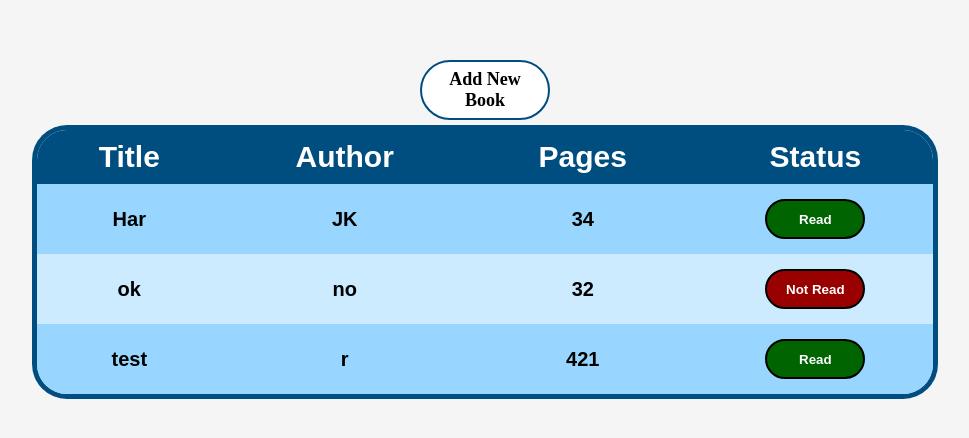
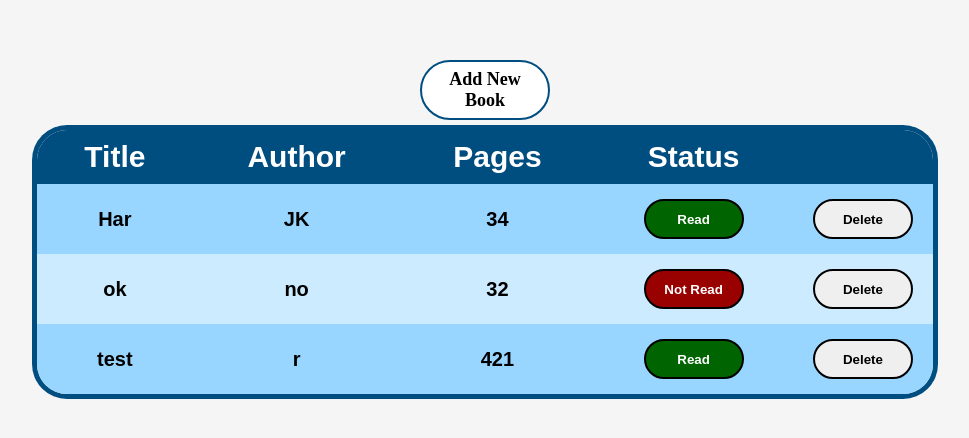
Before and after one commit to mucyildiz/my-bookshelf, a plain HTML site: page index.html in a window 1280 px wide. Shown: the part 128-566 px from the top of the page, without its empty margins (163-1132 px from the left). Drawn offline with Linux system fonts and the light colour scheme.

Commit message:
added delete buttons

```diff
--- a/scripts/script.js
+++ b/scripts/script.js
@@ -24,7 +24,7 @@ function generateTableHead(table, data){
 }
 
 let table = document.querySelector('.library-table');
-let data = ['Title', 'Author', 'Pages', 'Status'];
+let data = ['Title', 'Author', 'Pages', 'Status', ''];
 
 
 
@@ -63,17 +63,29 @@ function populateRow(addedBook, row){
         let content = addedBook[item];
         if(content === true){
             let readBtn = createButton('darkgreen', 'white', 'Read');
-            cell.appendChild(readBtn)
+            cell.appendChild(readBtn);
         }
         else if(content === false){
             let unreadBtn = createButton('#990000', 'white', 'Not Read');
-            cell.appendChild(unreadBtn)
+            cell.appendChild(unreadBtn);
         }
         else{
             let text = document.createTextNode(content);
             cell.appendChild(text);
         }
     }
+    let clear = row.insertCell();
+    let deleteBtn = document.createElement('BUTTON');
+    deleteBtn.className = 'delete';
+    deleteBtn.innerHTML = 'Delete';
+    deleteBtn.addEventListener('click', deleteRow);
+    clear.appendChild(deleteBtn);
+}
+
+function deleteRow(){
+    var td = event.target.parentNode;
+    var tr = td.parentNode; // the row to be removed
+    tr.parentNode.removeChild(tr);
 }
 
 function generateTable(table, bookArray){
--- a/styles.css/style.css
+++ b/styles.css/style.css
@@ -135,7 +135,23 @@ input[type=number]{
     box-sizing: border-box;
 }
 
+input[type=checkbox]{
+    width: 20px;
+    height: 20px;
+    margin-right: 20px;
+}
+
 .formBtn {
     margin-top: 20px;
     margin-right: 10px;
+    padding: 10px 20px 10px 20px;
 }
+
+.delete {
+    width: 100px;
+    height: 40px;
+    padding: 5px 10px 5px 10px;
+    border: 2px solid black;
+    border-radius: 50px;
+    font-weight: 900;
+}
```
